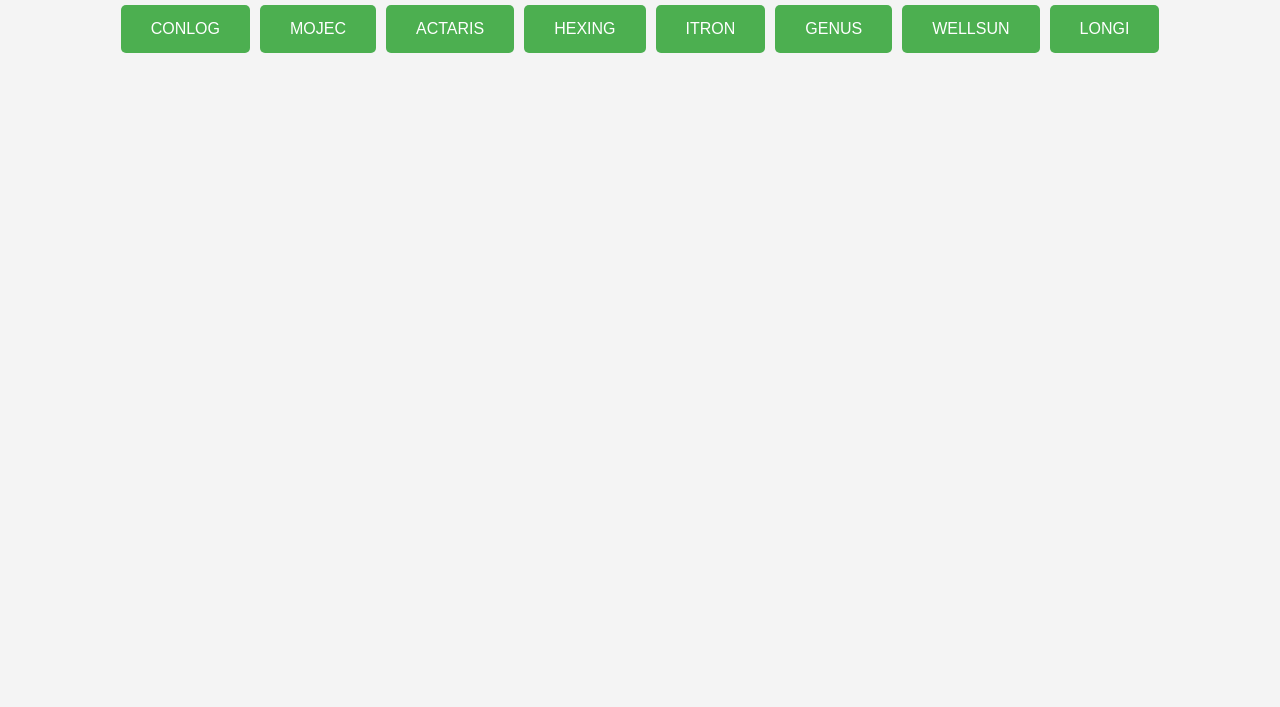
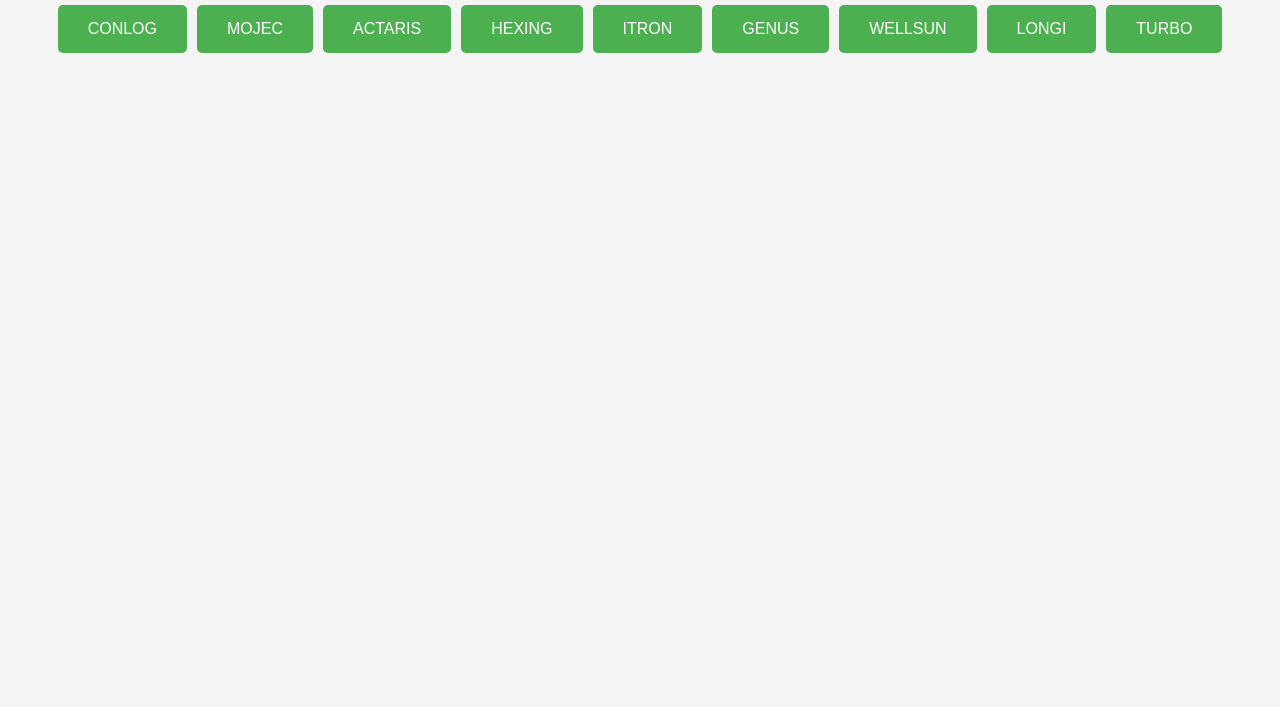
Before and after one commit to kuntathegreat/beninelectric, a plain HTML site: page meter_codes.html in a window 1280 px wide. Shown: the part 93-800 px from the top of the page. Drawn offline with Linux system fonts and the light colour scheme.

Commit message:
Update meter_codes.html

```diff
--- a/meter_codes.html
+++ b/meter_codes.html
@@ -17,6 +17,7 @@
         <button onclick="window.location.href='genus_codes.html'">GENUS</button>
         <button onclick="window.location.href='wellsun_codes.html'">WELLSUN</button>
         <button onclick="window.location.href='longi_codes.html'">LONGI</button>
+        <button onclick="window.location.href='turbo_codes.html'">TURBO</button>
 
     </div>
 </body>
```
